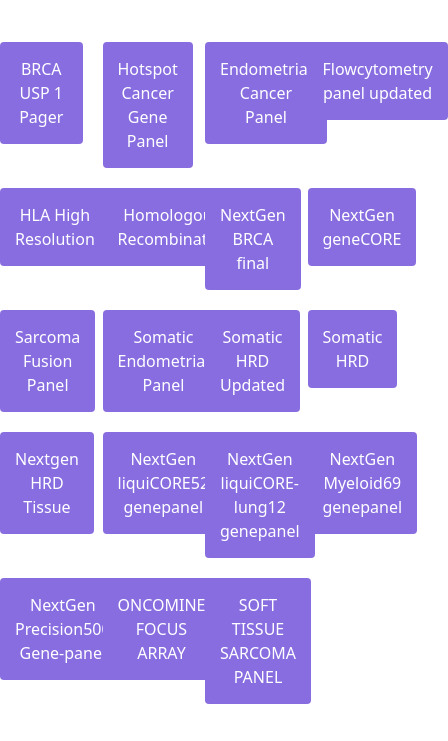
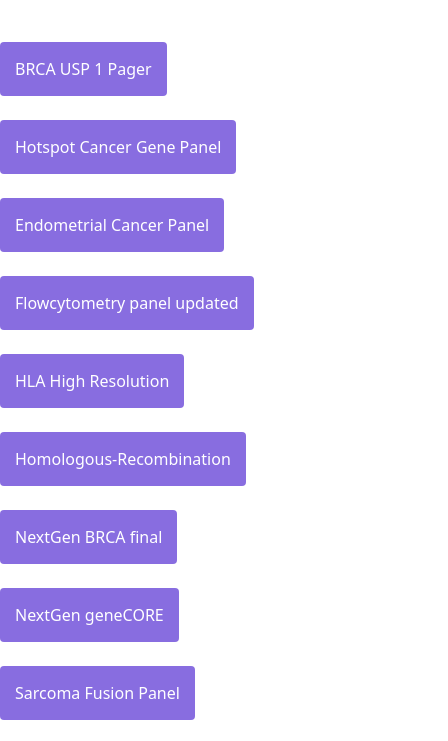
Before and after one commit to RamyaSanthi-27/Santhosh-1Cell.Ai, a plain HTML site: page index.html in a window 390 px wide. Shown: the part 62-803 px from the top of the page, 448 px wide, since content can reach past the window. Drawn offline with nearby package versions, Linux system fonts and the light colour scheme.

Commit message:
Media query

```diff
--- a/index.html
+++ b/index.html
@@ -14,7 +14,7 @@
             <!-- <p class="text-[#777777] text-center mt-[5px]">MHL</p> -->
         </div>
 
-        <div class="grid grid-cols-4 mt-[48px] gap-[20px]">
+        <div class="grid grid-cols-1 sm:grid-cols-2 md:grid-cols-3 lg:grid-cols-4 gap-6 mt-12">
             <div>
                 <button class="items-center rounded bg-[#886DE0] py-[15px] px-[15px]
                 text-white font-medium"><a href="PDF\BRCA  USP 1 Pager.pdf" target="_blank"rel="noopener noreferrer">
@@ -154,21 +154,105 @@
 </body>
 </html>
 
+
+
+
 <!-- <!DOCTYPE html>
 <html lang="en">
 <head>
     <meta charset="UTF-8">
     <meta name="viewport" content="width=device-width, initial-scale=1.0">
-    <title>Open PDF</title>
+    <title>Responsive PDF Buttons</title>
     <script src="https://cdn.tailwindcss.com"></script>
 </head>
-<body>
-    <div class="flex justify-center items-center min-h-screen bg-gray-100">
-        <button class="items-center rounded bg-[#886DE0] py-4 px-6 text-white font-medium">
-            <a href="./PDF/BRCA_USP_1_Pager.pdf" target="_blank" rel="noopener noreferrer">
-                Open BRCA USP 1 Pager
-            </a>
-        </button>
+<body class="bg-gray-50"> -->
+
+    <!-- Container -->
+    <!-- <div class="max-w-[1279px] mx-auto py-[16px] px-4"> -->
+
+        <!-- Title -->
+        <!-- <div>
+            <h2 class="text-center font-semibold text-4xl text-green-500">ONCOMET MHL</h2>
+        </div> -->
+
+        <!-- Grid for Buttons -->
+        <!-- <div class="grid grid-cols-1 sm:grid-cols-2 md:grid-cols-3 lg:grid-cols-4 gap-6 mt-12"> -->
+
+            <!-- PDF Buttons -->
+            <!-- <div>
+                <button class="w-full flex items-center justify-center rounded bg-[#886DE0] py-3 px-4 text-white font-medium hover:bg-[#7056b7]">
+                    <a href="PDF/BRCA USP 1 Pager.pdf" target="_blank" rel="noopener noreferrer">BRCA USP 1 Pager</a>
+                </button>
+            </div>
+
+            <div>
+                <button class="w-full flex items-center justify-center rounded bg-[#886DE0] py-3 px-4 text-white font-medium hover:bg-[#7056b7]">
+                    <a href="PDF/C0260-HotSpot Cancer gene panel.pdf" target="_blank" rel="noopener noreferrer">Hotspot Cancer Gene Panel</a>
+                </button>
+            </div>
+
+            <div>
+                <button class="w-full flex items-center justify-center rounded bg-[#886DE0] py-3 px-4 text-white font-medium hover:bg-[#7056b7]">
+                    <a href="PDF/E8141_EndometrialCancerpanelbyNGS(1)_page-0001.pdf" target="_blank" rel="noopener noreferrer">Endometrial Cancer Panel</a>
+                </button>
+            </div>
+
+            <div>
+                <button class="w-full flex items-center justify-center rounded bg-[#886DE0] py-3 px-4 text-white font-medium hover:bg-[#7056b7]">
+                    <a href="PDF/Flowcytometry panel updated_ec27972f-279f-46bd-9fe7-a2d6e16c81b0.pdf" target="_blank" rel="noopener noreferrer">Flowcytometry Panel</a>
+                </button>
+            </div>
+
+            <div>
+                <button class="w-full flex items-center justify-center rounded bg-[#886DE0] py-3 px-4 text-white font-medium hover:bg-[#7056b7]">
+                    <a href="PDF/H0849-HLA High Resolution Typing (A, B, C, DR, DQ, DP) - Solid organ Transplant.pdf" target="_blank" rel="noopener noreferrer">HLA High Resolution</a>
+                </button>
+            </div>
+
+            <div>
+                <button class="w-full flex items-center justify-center rounded bg-[#886DE0] py-3 px-4 text-white font-medium hover:bg-[#7056b7]">
+                    <a href="PDF/Homologous-Recombination Repair.pdf" target="_blank" rel="noopener noreferrer">Homologous-Recombination</a>
+                </button>
+            </div>
+
+            <div>
+                <button class="w-full flex items-center justify-center rounded bg-[#886DE0] py-3 px-4 text-white font-medium hover:bg-[#7056b7]">
+                    <a href="PDF/NextGen BRCA final-1.pdf" target="_blank" rel="noopener noreferrer">NextGen BRCA Final</a>
+                </button>
+            </div>
+
+            <div>
+                <button class="w-full flex items-center justify-center rounded bg-[#886DE0] py-3 px-4 text-white font-medium hover:bg-[#7056b7]">
+                    <a href="PDF/NextGen geneCORE Sarcoma Fusion Panel.pdf" target="_blank" rel="noopener noreferrer">Sarcoma Fusion Panel</a>
+                </button>
+            </div>
+
+            <div>
+                <button class="w-full flex items-center justify-center rounded bg-[#886DE0] py-3 px-4 text-white font-medium hover:bg-[#7056b7]">
+                    <a href="PDF/NextGen geneCORE Somatic Endometrial Panel updated.pdf" target="_blank" rel="noopener noreferrer">Somatic Endometrial Panel</a>
+                </button>
+            </div>
+
+            <div>
+                <button class="w-full flex items-center justify-center rounded bg-[#886DE0] py-3 px-4 text-white font-medium hover:bg-[#7056b7]">
+                    <a href="PDF/NextGen geneCORE Somatic HRD.pdf" target="_blank" rel="noopener noreferrer">Somatic HRD</a>
+                </button>
+            </div>
+
+            <div>
+                <button class="w-full flex items-center justify-center rounded bg-[#886DE0] py-3 px-4 text-white font-medium hover:bg-[#7056b7]">
+                    <a href="PDF/NextGen Precision 500 Gene panel 1.pdf" target="_blank" rel="noopener noreferrer">Precision 500 Panel</a>
+                </button>
+            </div>
+
+            <div>
+                <button class="w-full flex items-center justify-center rounded bg-[#886DE0] py-3 px-4 text-white font-medium hover:bg-[#7056b7]">
+                    <a href="PDF/O0042-NEXTGEN ONCOMINE FOCUS ARRAY - 52 GENE PANEL.pdf" target="_blank" rel="noopener noreferrer">ONCOMINE Focus Array</a>
+                </button>
+            </div>
+
+        </div>
     </div>
+
 </body>
 </html> -->
```
